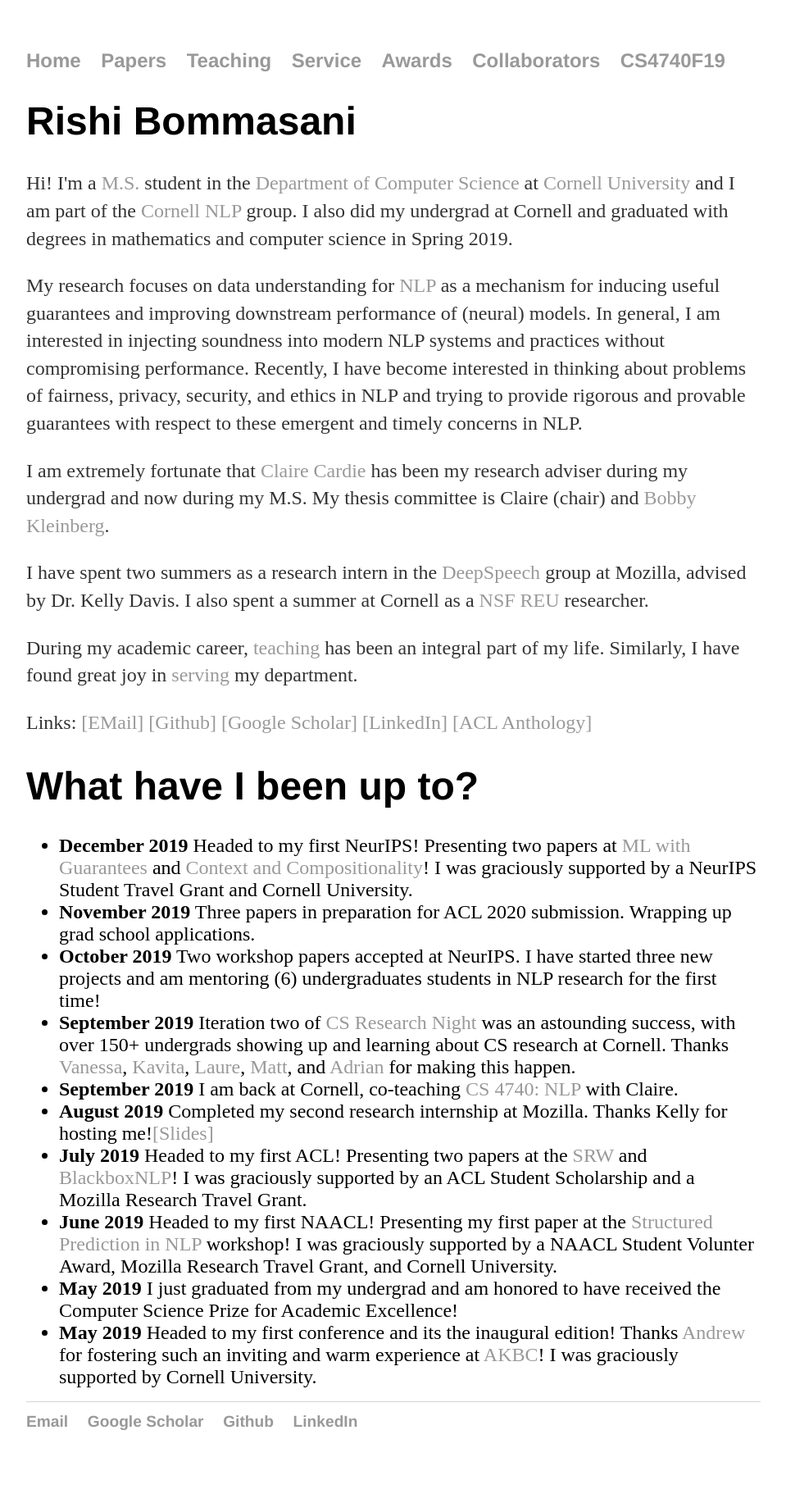
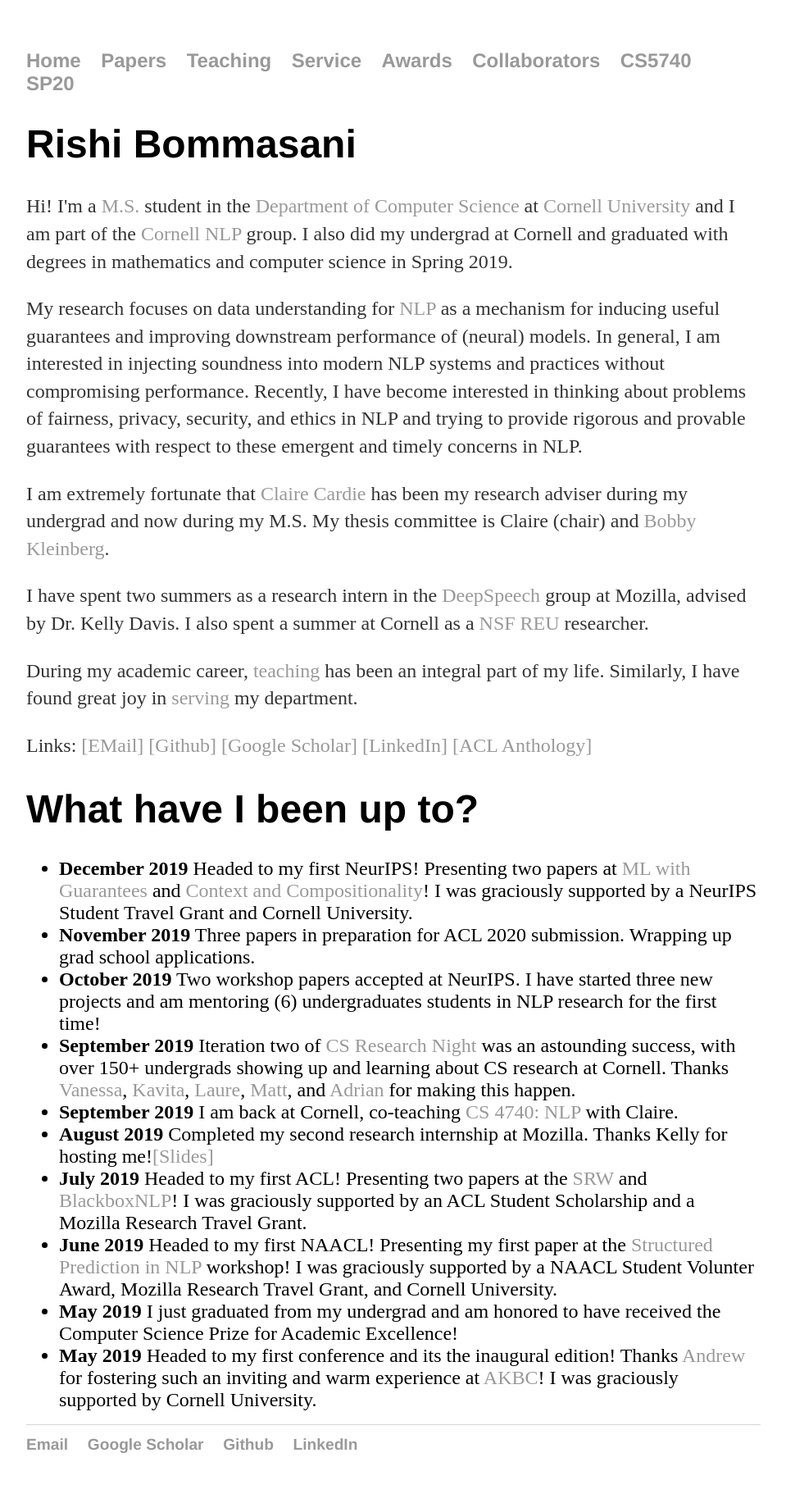
Before and after one commit to rishibommasani/rishibommasani.github.io, a Jekyll site: the page built from index.html, in a window 1280 px wide. Shown: the whole page at 82% size, without its empty margins (160-1119 px from the left). Built offline with Jekyll 4.4.1, drawn with Linux system fonts in a browser that asks for light colours; before the commit the page ends 1805 px from its top, so only the background shows below that.

Commit message:
Spring 20 Course Title

```diff
--- a/_layouts/default.html
+++ b/_layouts/default.html
@@ -14,7 +14,7 @@
 	        		<li><a href="/service">Service</a></li>
 	        		<li><a href="/awards">Awards</a></li>
 				<li><a href="/collaborators">Collaborators</a></li>
-	        		<li><a href="/CS4740F19">CS4740F19</a></li>
+	        		<li><a href="/CS4740F19">CS5740 SP20</a></li>
 	    		</ul>
 			</nav>
 			<div class="container">
```
